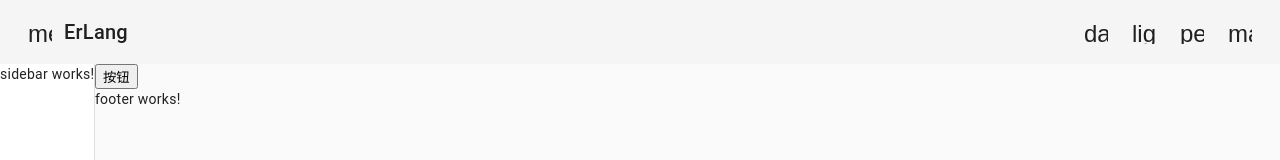
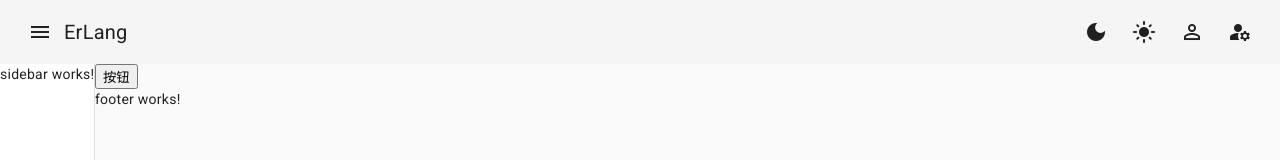
Before and after one commit to LongingTT/ErLang-UI, an Angular app in the folder erlang-ui/: page / in a window 1280 px wide. Shown: the top 160 px of the page. Built offline with nearby package versions, Linux system fonts and the light colour scheme.

Commit message:
3 files modified

```diff
--- a/erlang-ui/package.json
+++ b/erlang-ui/package.json
@@ -20,7 +20,8 @@
     "@angular/platform-browser": "^15.0.0",
     "@angular/platform-browser-dynamic": "^15.0.0",
     "@angular/router": "^15.0.0",
-    "material-symbols": "^0.4.0",
+    "@fontsource/roboto": "^4.5.8",
+    "material-icons": "^1.12.2",
     "rxjs": "~7.5.0",
     "tslib": "^2.3.0",
     "zone.js": "~0.12.0"
--- a/erlang-ui/src/styles.scss
+++ b/erlang-ui/src/styles.scss
@@ -1,5 +1,6 @@
 /* You can add global styles to this file, and also import other style files */
-@import 'material-symbols';
+@import '@fontsource/roboto';
+@import 'material-icons/iconfont/material-icons.scss';
 @import '@angular/material/prebuilt-themes/indigo-pink.css';
 
 body {
```
Also changed, not shown: 1 other file (tests, documents, lock files or other folders).
